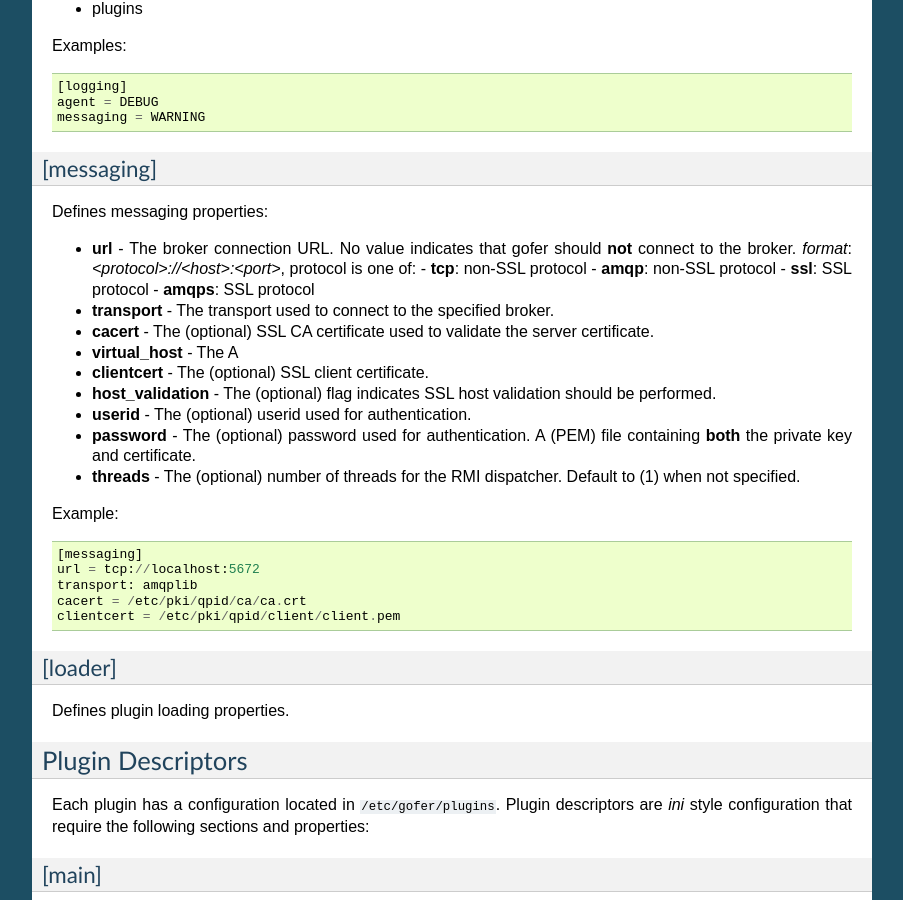
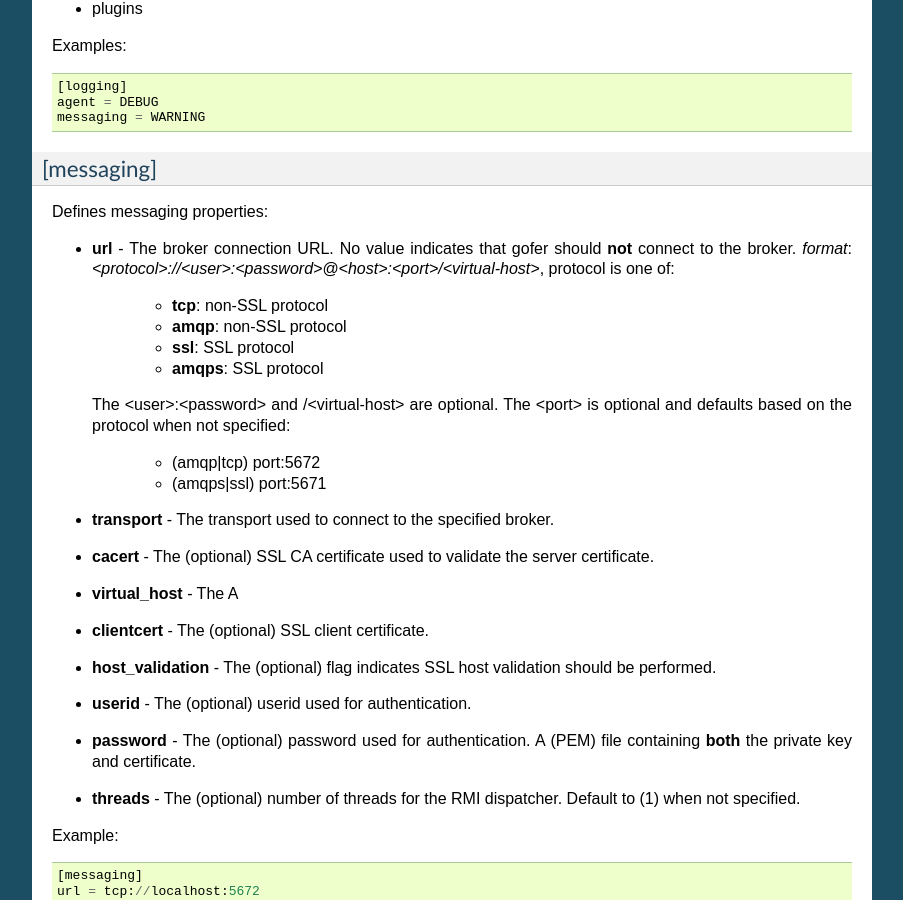
Before and after one commit to jortel/gofer, a Sphinx documentation site: the page built from docs/sphinx/configuration.rst, in a window 1280 px wide and 900 px high, scrolled down 698 px. Shown: the whole window, without its empty margins (198-1101 px from the left). Built offline with Sphinx 7.4.7, drawn with Linux system fonts in a browser that asks for light colours.

Commit message:
doc update for URL syntax.

```diff
--- a/docs/sphinx/configuration.rst
+++ b/docs/sphinx/configuration.rst
@@ -56,11 +56,19 @@ Defines messaging properties:
 
 - **url** - The broker connection URL.
   No value indicates that gofer should **not** connect to the broker.
-  *format*: *<protocol>://<host>:<port>*, protocol is one of:
-  - **tcp**: non-SSL protocol
-  - **amqp**: non-SSL protocol
-  - **ssl**: SSL protocol
-  - **amqps**: SSL protocol
+  *format*: *<protocol>://<user>:<password>@<host>:<port>/<virtual-host>*, protocol is one of:
+
+   - **tcp**:   non-SSL protocol
+   - **amqp**:  non-SSL protocol
+   - **ssl**:   SSL protocol
+   - **amqps**: SSL protocol
+
+  The <user>:<password> and /<virtual-host> are optional. The <port> is optional and defaults
+  based on the protocol when not specified:
+
+   - (amqp|tcp)  port:5672
+   - (amqps|ssl) port:5671
+
 - **transport** - The transport used to connect to the specified broker.
 - **cacert** - The (optional) SSL CA certificate used to validate the server certificate.
 - **virtual_host** - The A
```
